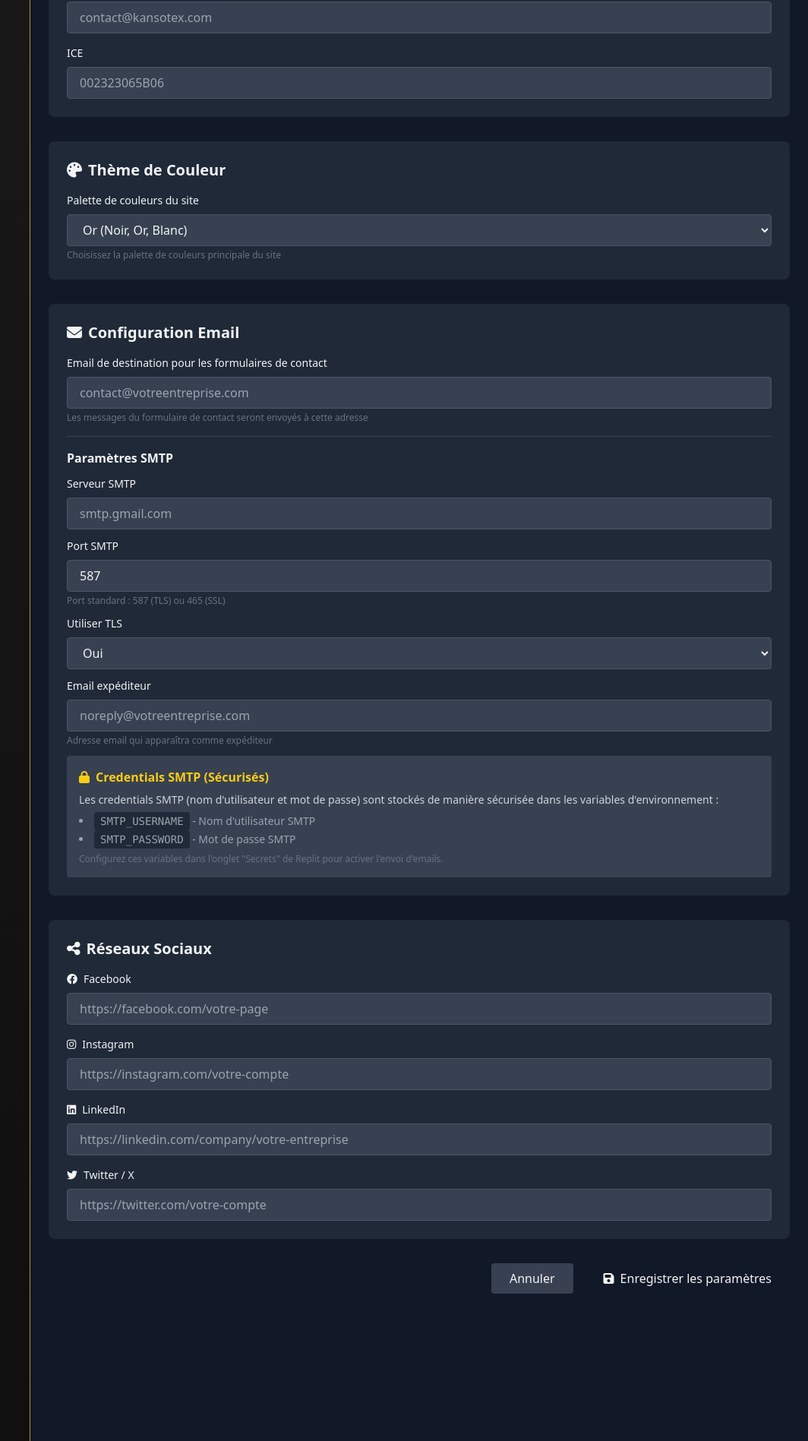
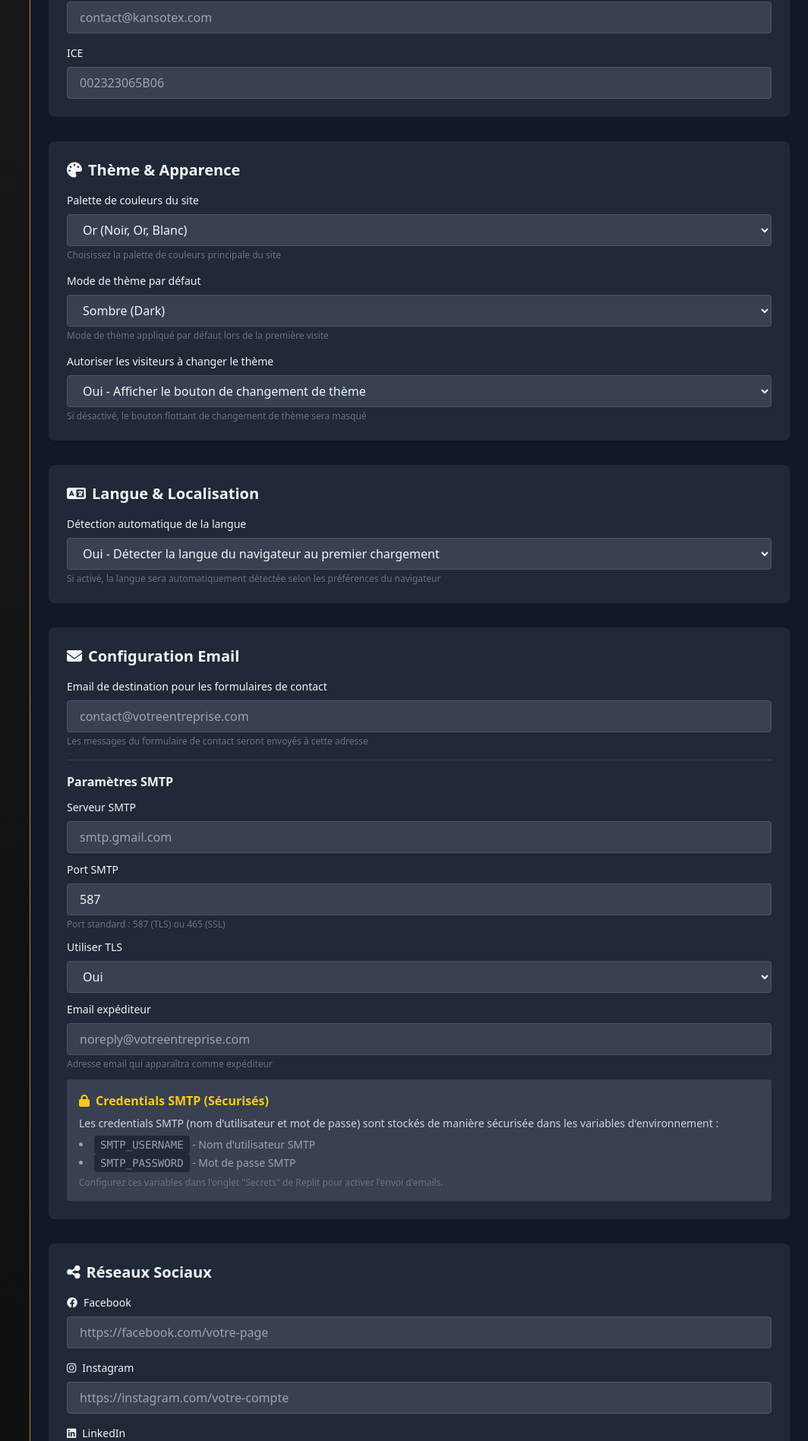
Before and after one commit to moa-digitalagency/KansotexWeb, a Flask app: page /admin/settings in a window 1280 px wide. Shown: the part 620-2517 px from the top of the page at 76% size, without its empty margins (216-1280 px from the left). Run offline with Flask 3, Linux system fonts and the light colour scheme; the visitor is signed in with stand-in values (Sample User, id 1); data comes from the database, SQL or seed files in the repository; parts of the project's set-up code (start-up, migrations or seed data) failed here and were passed over; some libraries are stand-ins or nearby versions.

Commit message:
Add appearance and language settings to the website
Introduce theme mode selection (light/dark), user theme toggle, and automatic language detection settings to the backend and frontend.

Replit-Commit-Author: Agent
Replit-Commit-Session-Id: 17f228d4-345f-4591-b8f7-a58feebcc9ae
Replit-Commit-Checkpoint-Type: intermediate_checkpoint
Replit-Commit-Event-Id: af7e66e8-fa20-41e4-92eb-40b62b18d719
Replit-Commit-Screenshot-Url: https://storage.googleapis.com/screenshot-production-us-central1/e7838a99-a3b3-48a3-a7df-1f236ece1976/17f228d4-345f-4591-b8f7-a58feebcc9ae/14rCrJa

```diff
--- a/backend/admin/routes.py
+++ b/backend/admin/routes.py
@@ -272,7 +272,8 @@ def site_settings():
             'site_name', 'site_logo', 'company_address', 'company_phone',
             'company_email', 'company_ice', 'facebook_url', 'instagram_url',
             'linkedin_url', 'twitter_url', 'color_theme', 'contact_recipient_email',
-            'smtp_host', 'smtp_port', 'smtp_use_tls', 'smtp_sender_email'
+            'smtp_host', 'smtp_port', 'smtp_use_tls', 'smtp_sender_email',
+            'theme_mode', 'allow_user_theme_toggle', 'auto_detect_language'
         ]
 
         for key in settings_keys:
@@ -313,13 +314,17 @@ def site_settings():
         'site_name', 'site_logo', 'company_address', 'company_phone',
         'company_email', 'company_ice', 'facebook_url', 'instagram_url',
         'linkedin_url', 'twitter_url', 'color_theme', 'contact_recipient_email',
-        'smtp_host', 'smtp_port', 'smtp_use_tls', 'smtp_sender_email'
+        'smtp_host', 'smtp_port', 'smtp_use_tls', 'smtp_sender_email',
+        'theme_mode', 'allow_user_theme_toggle', 'auto_detect_language'
     ]
 
     default_values = {
         'color_theme': 'gold',
         'smtp_port': '587',
-        'smtp_use_tls': 'true'
+        'smtp_use_tls': 'true',
+        'theme_mode': 'dark',
+        'allow_user_theme_toggle': 'true',
+        'auto_detect_language': 'true'
     }
 
     for key in settings_keys:
--- a/templates/admin/settings.html
+++ b/templates/admin/settings.html
@@ -75,7 +75,7 @@
 
     <div class="bg-gray-800 rounded-lg p-6">
         <h3 class="text-xl font-bold mb-4 text-accent">
-            <i class="fas fa-palette mr-2"></i>Th&egrave;me de Couleur
+            <i class="fas fa-palette mr-2"></i>Th&egrave;me & Apparence
         </h3>
 
         <div class="space-y-4">
@@ -87,6 +87,44 @@
                     <option value="silver" {% if settings.color_theme == 'silver' %}selected{% endif %}>Argent (Noir, Blanc)</option>
                 </select>
                 <p class="text-xs text-gray-500 mt-1">Choisissez la palette de couleurs principale du site</p>
+            </div>
+
+            <div>
+                <label class="block text-sm font-medium mb-2">Mode de th&egrave;me par d&eacute;faut</label>
+                <select name="theme_mode"
+                        class="w-full px-4 py-2 bg-gray-700 rounded border border-gray-600 ring-accent focus:outline-none">
+                    <option value="dark" {% if settings.theme_mode == 'dark' %}selected{% endif %}>Sombre (Dark)</option>
+                    <option value="light" {% if settings.theme_mode == 'light' %}selected{% endif %}>Clair (Light)</option>
+                </select>
+                <p class="text-xs text-gray-500 mt-1">Mode de th&egrave;me appliqu&eacute; par d&eacute;faut lors de la premi&egrave;re visite</p>
+            </div>
+
+            <div>
+                <label class="block text-sm font-medium mb-2">Autoriser les visiteurs &agrave; changer le th&egrave;me</label>
+                <select name="allow_user_theme_toggle"
+                        class="w-full px-4 py-2 bg-gray-700 rounded border border-gray-600 ring-accent focus:outline-none">
+                    <option value="true" {% if settings.allow_user_theme_toggle == 'true' %}selected{% endif %}>Oui - Afficher le bouton de changement de th&egrave;me</option>
+                    <option value="false" {% if settings.allow_user_theme_toggle == 'false' %}selected{% endif %}>Non - Masquer le bouton flottant</option>
+                </select>
+                <p class="text-xs text-gray-500 mt-1">Si d&eacute;sactiv&eacute;, le bouton flottant de changement de th&egrave;me sera masqu&eacute;</p>
+            </div>
+        </div>
+    </div>
+
+    <div class="bg-gray-800 rounded-lg p-6">
+        <h3 class="text-xl font-bold mb-4 text-accent">
+            <i class="fas fa-language mr-2"></i>Langue & Localisation
+        </h3>
+
+        <div class="space-y-4">
+            <div>
+                <label class="block text-sm font-medium mb-2">D&eacute;tection automatique de la langue</label>
+                <select name="auto_detect_language"
+                        class="w-full px-4 py-2 bg-gray-700 rounded border border-gray-600 ring-accent focus:outline-none">
+                    <option value="true" {% if settings.auto_detect_language == 'true' %}selected{% endif %}>Oui - D&eacute;tecter la langue du navigateur au premier chargement</option>
+                    <option value="false" {% if settings.auto_detect_language == 'false' %}selected{% endif %}>Non - Utiliser fran&ccedil;ais par d&eacute;faut</option>
+                </select>
+                <p class="text-xs text-gray-500 mt-1">Si activ&eacute;, la langue sera automatiquement d&eacute;tect&eacute;e selon les pr&eacute;f&eacute;rences du navigateur</p>
             </div>
         </div>
     </div>
```
Also changed, not shown: static/css/style.css (+45 -0 lines).
